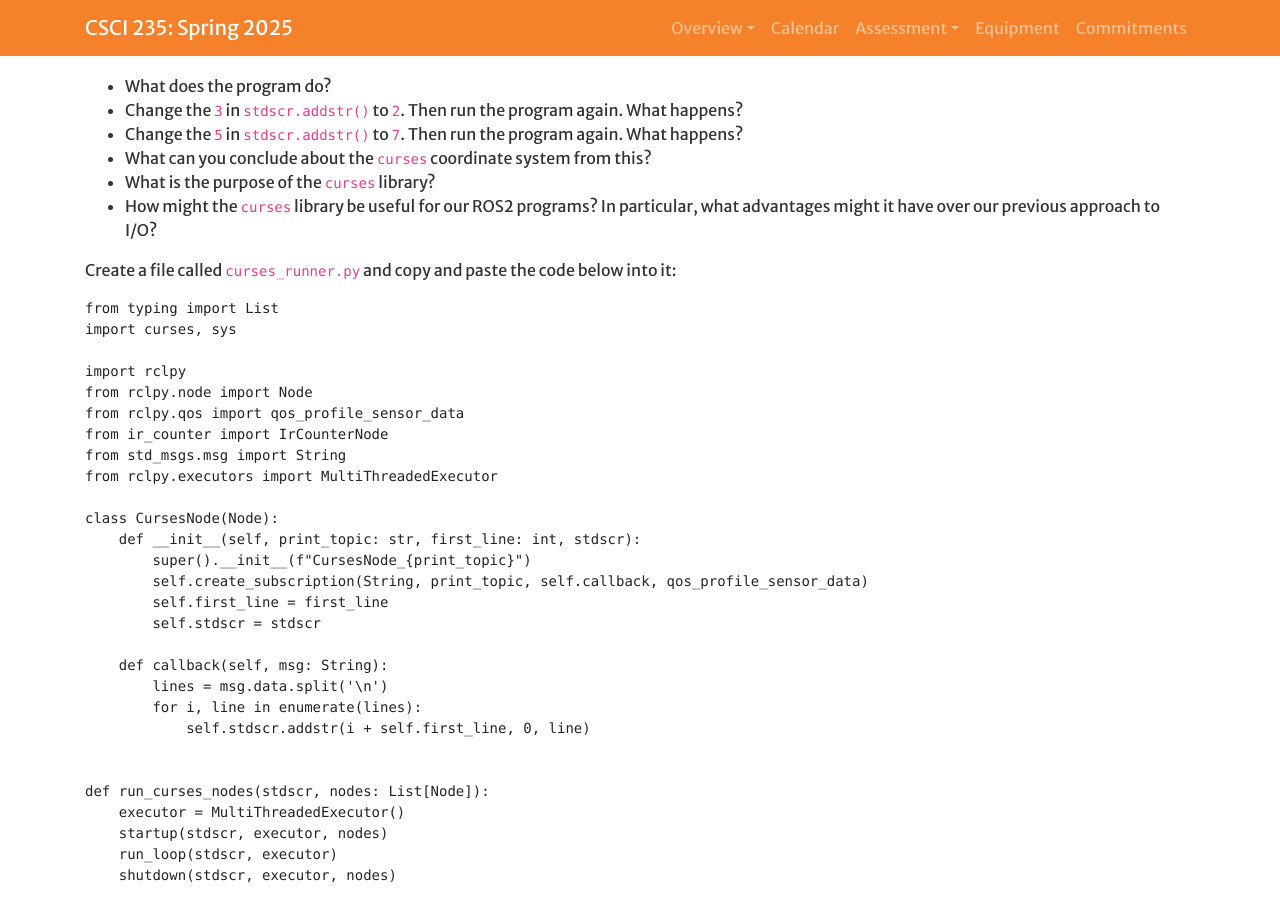
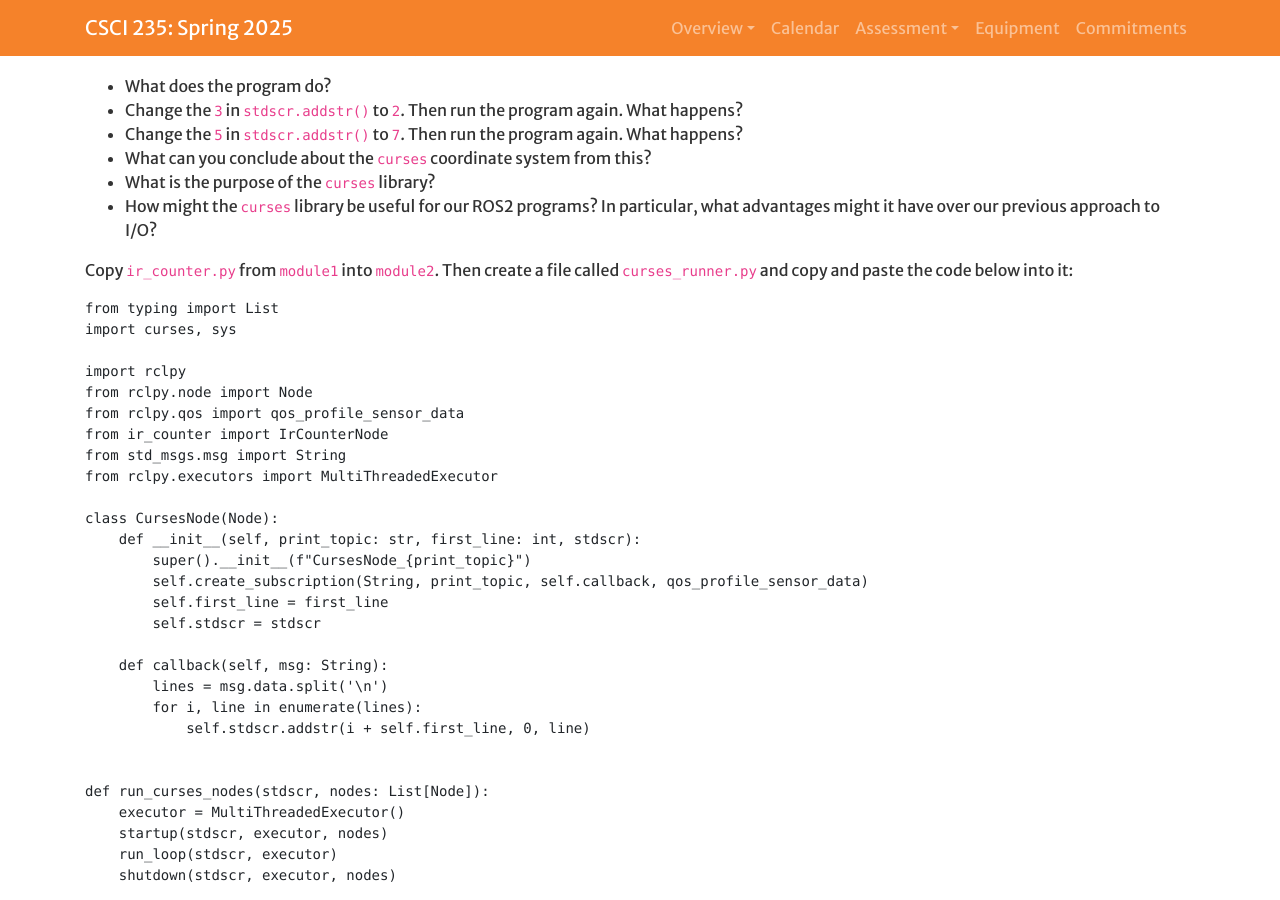
Before and after one commit to Hendrix-CS/csci235, a Jekyll site: the page built from modules/publications.md, in a window 1280 px wide and 900 px high, scrolled down 2541 px. Built offline with Jekyll 4.4.1, drawn with Linux system fonts in a browser that asks for light colours; a script that is not in the unit is left out; our own code applies the rules of GitHub Pages for plain Markdown files.

Commit message:
Editorial updates

````diff
--- a/modules/publications.md
+++ b/modules/publications.md
@@ -139,8 +139,8 @@ Run the program. Then answer the following questions:
   particular, what advantages might it have over our previous approach to I/O?
 
 <!-- Concept Invention: Example Console UI for ROS2 -->
-Create a file called `curses_runner.py` and copy and paste the code below into
-it:
+Copy `ir_counter.py` from `module1` into `module2`. Then create a file
+called `curses_runner.py` and copy and paste the code below into it:
 ```
 from typing import List
 import curses, sys
````
